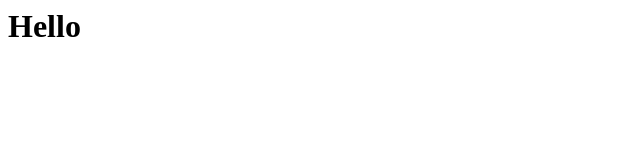
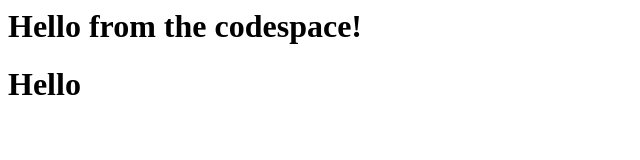
Before and after one commit to Tempus416/skills-code-with-codespaces, a plain HTML site: page index.html in a window 1280 px wide. Shown: the whole page, without its empty margins (0-640 px from the left). Drawn offline with Linux system fonts and the light colour scheme.

Commit message:
Adding hello from the codespace!

```diff
--- a/index.html
+++ b/index.html
@@ -1,3 +1,3 @@
-<html>
+<h1>Hello from the codespace!</h1>
   <h1>Hello</h1>
 </html>
```
